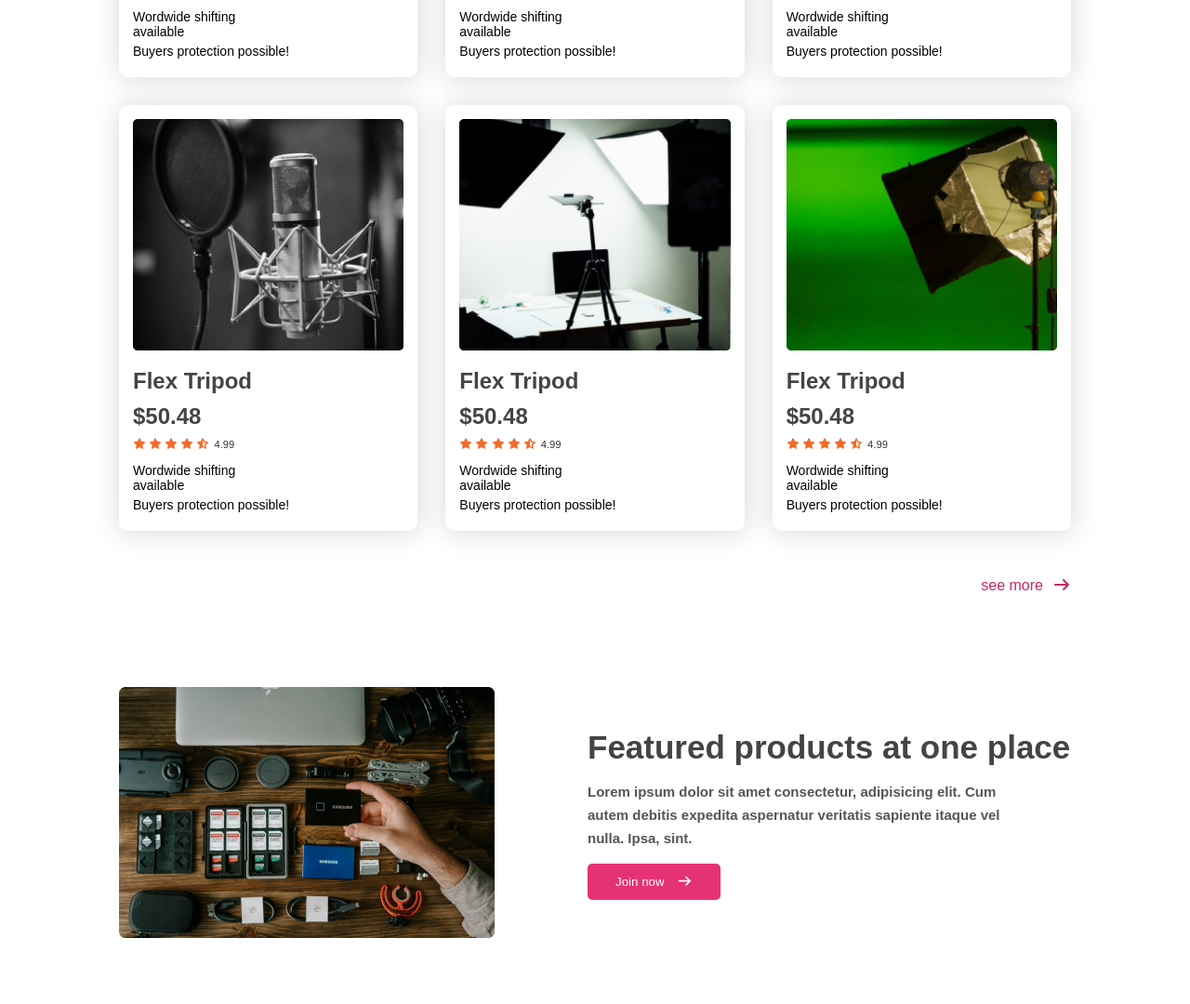
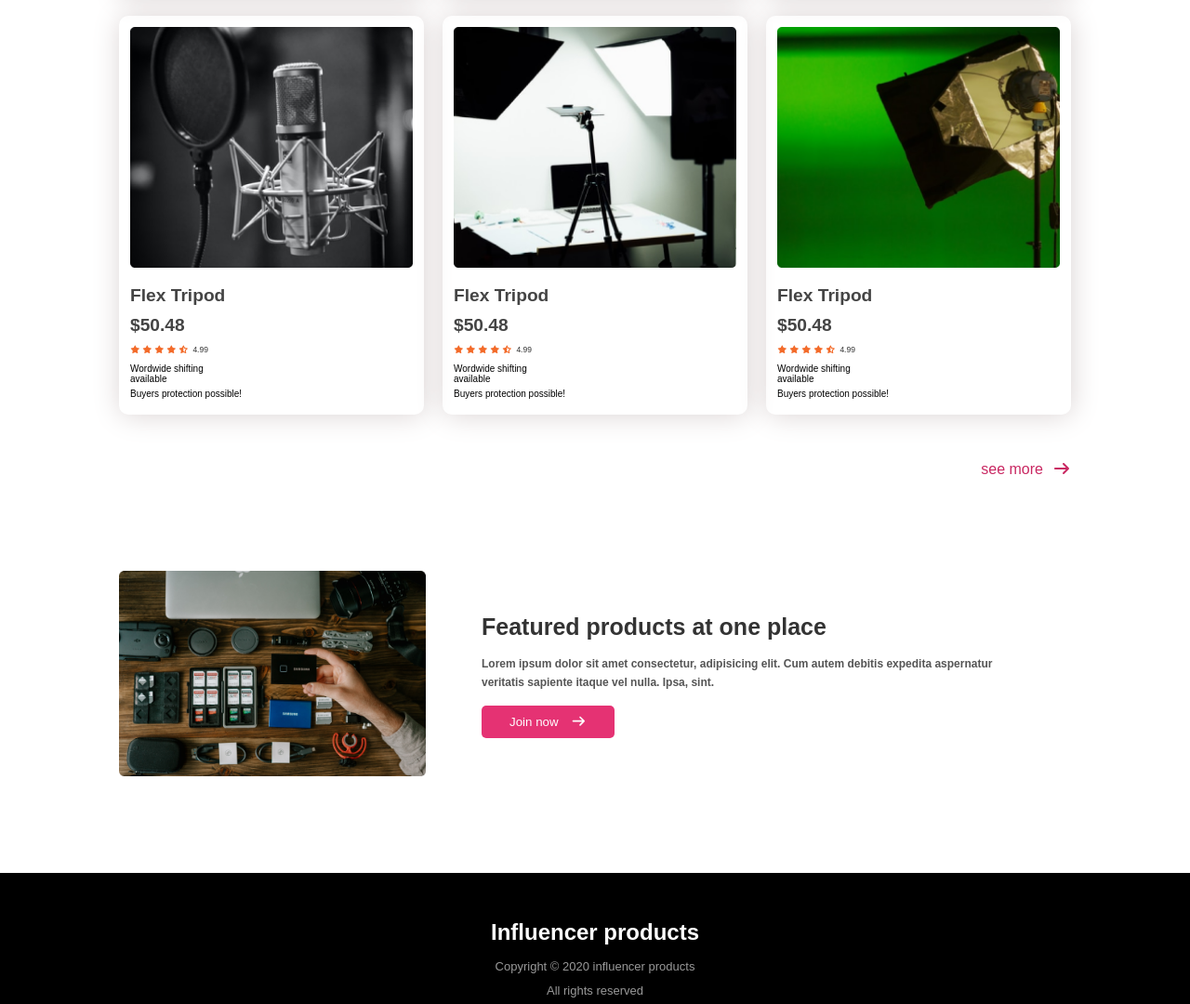
Before and after one commit to Hridoy2206/influencher, a plain HTML site: page index.html in a window 1280 px wide. Shown: the part 1720-2800 px from the top of the page at 93% size. Drawn offline with Linux system fonts and the light colour scheme.

Commit message:
resizeing complete

```diff
--- a/style-css/style.css
+++ b/style-css/style.css
@@ -102,12 +102,13 @@ button.hamburgur {
     transform:rotate(30deg);
 }
 .site-logo img {
-    margin-left: 55px;
+    width: 70px;
+    margin-left: 40px;
 }
 
 .site-logo {
     border-bottom: 2px solid #ededed;
-    padding: 30px 0px;
+    padding: 20px 0px;
     border-top: 2px solid #ededed;
     margin-top: 60px;
     display: flex;
@@ -118,12 +119,12 @@ button.hamburgur {
 .collection-wrapper {
     display: grid;
     grid-template-columns: repeat(3, 1fr);
-    gap: 30px;
+    gap: 20px;
 }
 
 .singleCollection {
     box-shadow: 1px 1px 30px #dbd4d4;
-    padding: 15px;
+    padding: 12px;
     border-radius: 10px;
 }
 
@@ -136,14 +137,14 @@ button.hamburgur {
 }
 
 .collectionRating h2 {
-    font-size: 1.5em;
+    font-size: 1.2em;
     margin-bottom: 10px;
     color: #444;
 }
 .ratingIcon {
     color: #f36b2a;
-    font-size: .7em;
-    margin-bottom: 14px;
+    font-size: .53em;
+    margin-bottom: 10px;
 }
 
 .ratingIcon span {
@@ -152,7 +153,7 @@ button.hamburgur {
 }
 
 .ratingMeta p {
-    font-size: 14px;
+    font-size: 10px;
     margin-bottom: 5px;
 }
 div#collection h1 {
@@ -173,27 +174,30 @@ a.see-more {
 }
 .product-wrapper {
     display: flex;
-    gap: 100px;
+    gap: 60px;
     align-items: center;
+}
+.product-left-image img {
+    width: 330px;
 }
 
 .product-right-contant h1 {
-    font-size: 35px;
-    color: #444;
+    font-size: 25px;
+    color: #333;
     font-weight: 700;
     margin-bottom: 15px;
 }
 
 .product-right-contant p {
-    width: 86%;
-    font-size: 15px;
-    line-height: 25px;
+    width: 90%;
+    font-size: 12px;
+    line-height: 20px;
     color: #555;
     font-weight: bold;
     margin-bottom: 15px;
 }
 button.join-now-btn {
-    padding: 12px 30px;
+    padding: 10px 30px;
     border: none;
     background: #e53273;
     border-radius: 5px;
```
